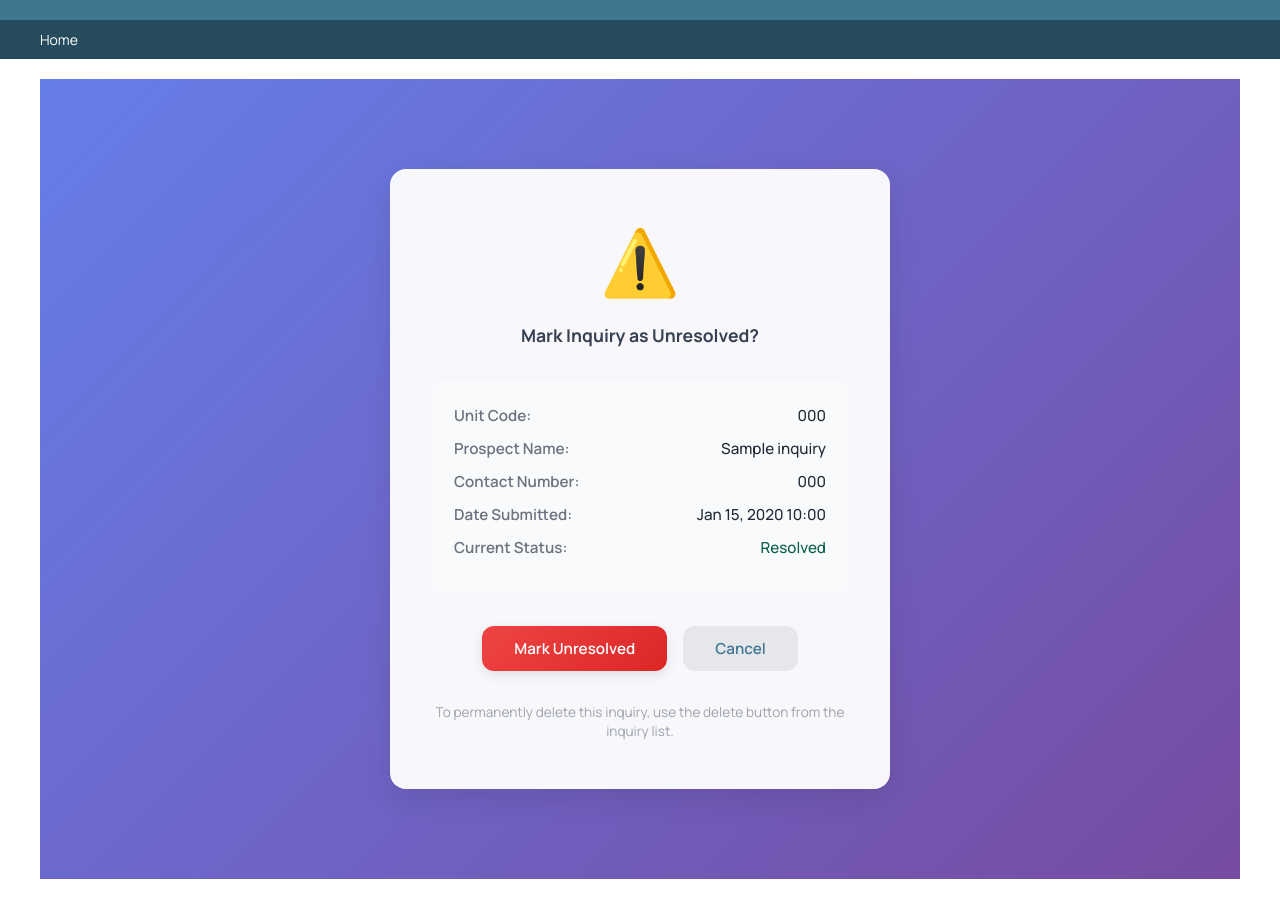
After one commit to phlppdsqtd/NorthLink, a Django app: page /admin-dashboard/inquiries/1/delete/ in a window 1280 px wide. The commit adds this page. Run offline with Django 5.2, Linux system fonts and the light colour scheme; a user stored in the database is signed in; tables that the repository leaves empty hold one stand-in row (values such as "Sample post"); some libraries are stand-ins or nearby versions.

Commit message:
added inquiries feature and table, allowing tenants to submit them and admins to read and mark them as resolved

```diff
--- a/admin_dashboard/urls.py
+++ b/admin_dashboard/urls.py
@@ -19,4 +19,7 @@ urlpatterns = [
     path('bills/<int:pk>/delete/', views.bill_delete, name='bill_delete'),
     path('maintenance/', views.maintenance_list, name='maintenance_list'),
     path('maintenance/<int:pk>/update/', views.maintenance_update, name='maintenance_update'),
+    path('inquiries/', views.inquiry_list, name='inquiry_list'),
+    path('inquiries/<int:pk>/resolve/', views.inquiry_resolve, name='inquiry_resolve'),
+    path('inquiries/<int:pk>/delete/', views.inquiry_delete, name='inquiry_delete'),
 ]
--- a/admin_dashboard/views.py
+++ b/admin_dashboard/views.py
@@ -2,15 +2,22 @@ from django.shortcuts import render
 from django.db.models import Count, Sum, Q
 from django.utils import timezone
 from datetime import timedelta
-from properties.models import Unit, Building
+from properties.models import Unit, Building, Inquiry
 from billing.models import Bill
 from maintenance.models import MaintenanceRequest
 from tenants.models import TenantProfile
 from django.shortcuts import get_object_or_404, redirect
 from django.contrib import messages
 from django.contrib.auth.models import User
+from django.contrib.auth.decorators import login_required, user_passes_test
 from django.db import transaction
 from .forms import UnitForm, TenantForm, BillForm
+
+
+# Admin requirement check function
+def admin_required(user):
+    """Check if user is admin/staff"""
+    return user.is_superuser or user.is_staff
 
 
 def dashboard(request):
@@ -64,8 +71,10 @@ def dashboard(request):
     ).count()
 
     # ===== INQUIRY METRICS =====
-    # Note: Tenant maintenance requests now use MaintenanceRequest model
-    # Prospect inquiries use properties.Inquiry model
+    # Note: Prospect inquiries from unit listings
+    total_inquiries = Inquiry.objects.count()
+    unresolved_inquiries = Inquiry.objects.filter(is_resolved=False).count()
+    recent_inquiries = Inquiry.objects.select_related('unit').order_by('-created_at')[:5]
 
     # ===== BUILDING BREAKDOWN =====
     buildings_data = []
@@ -140,8 +149,9 @@ def dashboard(request):
         'recent_maintenance': recent_maintenance,
 
         # Inquiries
-        # 'total_inquiries': total_inquiries,
-        # 'recent_inquiries': recent_inquiries,
+        'total_inquiries': total_inquiries,
+        'unresolved_inquiries': unresolved_inquiries,
+        'recent_inquiries': recent_inquiries,
 
         # Breakdowns
         'buildings_data': buildings_data,
@@ -165,8 +175,10 @@ def dashboard(request):
 # ===== CUSTOM ADMIN VIEWS =====
 
 # Units Management
+@login_required
+@user_passes_test(admin_required)
 def unit_list(request):
-    units = Unit.objects.select_related('building').all()
+    units = Unit.objects.select_related('building').all().order_by('unit_code')
     return render(request, 'admin_dashboard/unit_list.html', {
         'units': units,
         'page_title': 'Unit Management',
@@ -220,8 +232,10 @@ def unit_delete(request, pk):
     return render(request, 'admin_dashboard/unit_confirm_delete.html', {'unit': unit})
 
 # Tenants Management
+@login_required
+@user_passes_test(admin_required)
 def tenant_list(request):
-    tenants = TenantProfile.objects.select_related('user', 'unit').all()
+    tenants = TenantProfile.objects.select_related('user', 'unit').all().order_by('unit__unit_code')
     return render(request, 'admin_dashboard/tenant_list.html', {
         'tenants': tenants,
         'page_title': 'Tenant Management',
@@ -291,8 +305,10 @@ def tenant_delete(request, pk):
     return render(request, 'admin_dashboard/tenant_confirm_delete.html', {'tenant': tenant})
 
 # Bills Management
+@login_required
+@user_passes_test(admin_required)
 def bill_list(request):
-    bills = Bill.objects.select_related('tenant__user').all()
+    bills = Bill.objects.select_related('tenant__user', 'tenant__unit').all().order_by('tenant__unit__unit_code')
     return render(request, 'admin_dashboard/bill_list.html', {
         'bills': bills,
         'page_title': 'Bill Management',
@@ -302,6 +318,8 @@ def bill_list(request):
         'create_button_text': 'Create Bill'
     })
 
+@login_required
+@user_passes_test(admin_required)
 def bill_create(request):
     if request.method == 'POST':
         form = BillForm(request.POST)
@@ -313,6 +331,8 @@ def bill_create(request):
         form = BillForm()
     return render(request, 'admin_dashboard/bill_form.html', {'form': form, 'title': 'Create Bill'})
 
+@login_required
+@user_passes_test(admin_required)
 def bill_edit(request, pk):
     bill = get_object_or_404(Bill, pk=pk)
     if request.method == 'POST':
@@ -325,6 +345,8 @@ def bill_edit(request, pk):
         form = BillForm(instance=bill)
     return render(request, 'admin_dashboard/bill_form.html', {'form': form, 'title': 'Edit Bill'})
 
+@login_required
+@user_passes_test(admin_required)
 def bill_delete(request, pk):
     bill = get_object_or_404(Bill, pk=pk)
     if request.method == 'POST':
@@ -334,6 +356,8 @@ def bill_delete(request, pk):
     return render(request, 'admin_dashboard/bill_confirm_delete.html', {'bill': bill})
 
 # Maintenance Management
+@login_required
+@user_passes_test(admin_required)
 def maintenance_list(request):
     maintenance_requests = MaintenanceRequest.objects.select_related('tenant__user', 'unit').all()
     return render(request, 'admin_dashboard/maintenance_list.html', {
@@ -343,6 +367,8 @@ def maintenance_list(request):
         'show_create_button': False
     })
 
+@login_required
+@user_passes_test(admin_required)
 def maintenance_update(request, pk):
     maintenance_request = get_object_or_404(MaintenanceRequest, pk=pk)
     if request.method == 'POST':
@@ -353,3 +379,37 @@ def maintenance_update(request, pk):
             messages.success(request, f'Maintenance request status updated to {status.replace("_", " ").title()}!')
         return redirect('admin_dashboard:maintenance_list')
     return render(request, 'admin_dashboard/maintenance_update.html', {'maintenance_request': maintenance_request})
+
+# Unit Inquiries Management
+@login_required
+@user_passes_test(admin_required)
+def inquiry_list(request):
+    inquiries = Inquiry.objects.select_related('unit__building').all().order_by('unit__unit_code', '-created_at')
+    return render(request, 'admin_dashboard/inquiry_list.html', {
+        'inquiries': inquiries,
+        'page_title': 'Unit Inquiries',
+        'page_subtitle': 'Manage prospect inquiries for units',
+        'show_create_button': False
+    })
+
+@login_required
+@user_passes_test(admin_required)
+def inquiry_resolve(request, pk):
+    inquiry = get_object_or_404(Inquiry, pk=pk)
+    if request.method == 'POST':
+        inquiry.is_resolved = not inquiry.is_resolved
+        inquiry.save()
+        status = 'resolved' if inquiry.is_resolved else 'unresolved'
+        messages.success(request, f'Inquiry marked as {status}!')
+        return redirect('admin_dashboard:inquiry_list')
+    return render(request, 'admin_dashboard/inquiry_confirm_delete.html', {'inquiry': inquiry})
+
+@login_required
+@user_passes_test(admin_required)
+def inquiry_delete(request, pk):
+    inquiry = get_object_or_404(Inquiry, pk=pk)
+    if request.method == 'POST':
+        inquiry.delete()
+        messages.success(request, 'Inquiry deleted successfully!')
+        return redirect('admin_dashboard:inquiry_list')
+    return render(request, 'admin_dashboard/inquiry_confirm_delete.html', {'inquiry': inquiry})
--- a/templates/admin_dashboard/dashboard.html
+++ b/templates/admin_dashboard/dashboard.html
@@ -621,6 +621,12 @@
                 <div style="font-size: 0.85rem; opacity: 0.9; margin-bottom: 1rem; color: white;">Handle service requests</div>
                 <div style="font-size: 0.7rem; color: white; opacity: 0.8; background: rgba(0,0,0,0.15); padding: 0.3rem 0.75rem; border-radius: 8px;">/admin-dashboard/maintenance/</div>
             </a>
+            <a href="{% url 'admin_dashboard:inquiry_list' %}" class="action-btn" style="background: linear-gradient(135deg, #ec4899 0%, #db2777 100%); display: flex; flex-direction: column; align-items: center; justify-content: center; padding: 2rem 1.5rem; text-decoration: none; border-radius: 16px; text-align: center;">
+                <div style="font-size: 2.5rem; margin-bottom: 0.75rem; line-height: 1;">💬</div>
+                <div style="font-weight: 700; font-size: 1.1rem; margin-bottom: 0.25rem; color: white;">Unit Inquiries</div>
+                <div style="font-size: 0.85rem; opacity: 0.9; margin-bottom: 1rem; color: white;">Prospect inquiries & follow-ups</div>
+                <div style="font-size: 0.7rem; color: white; opacity: 0.8; background: rgba(0,0,0,0.15); padding: 0.3rem 0.75rem; border-radius: 8px;">/admin-dashboard/inquiries/</div>
+            </a>
         </div>
     </div>
 
--- /dev/null
+++ b/templates/admin_dashboard/inquiry_confirm_delete.html
@@ -0,0 +1,169 @@
+{% extends "admin_dashboard/base.html" %}
+{% load static %}
+
+{% block extrastyle %}
+<style>
+    @import url('https://fonts.googleapis.com/css2?family=Manrope:wght@400;500;600;700;800&display=swap');
+
+    * {
+        font-family: 'Manrope', sans-serif;
+        box-sizing: border-box;
+    }
+
+    .admin-container {
+        background: linear-gradient(135deg, #667eea 0%, #764ba2 100%);
+        min-height: 100vh;
+        padding: 2rem;
+        display: flex;
+        flex-direction: column;
+        align-items: center;
+        justify-content: center;
+    }
+
+    .content-card {
+        background: rgba(255, 255, 255, 0.95);
+        border-radius: 16px;
+        padding: 3rem 2.5rem;
+        box-shadow: 0 10px 30px rgba(0, 0, 0, 0.1);
+        text-align: center;
+        max-width: 500px;
+        width: 100%;
+    }
+
+    .warning-icon {
+        font-size: 4rem;
+        margin-bottom: 1rem;
+    }
+
+    .delete-message {
+        font-size: 1.1rem;
+        color: #374151;
+        margin-bottom: 2rem;
+        line-height: 1.6;
+    }
+
+    .inquiry-details {
+        background: #f9fafb;
+        border-radius: 12px;
+        padding: 1.5rem;
+        margin-bottom: 2rem;
+        text-align: left;
+    }
+
+    .detail-row {
+        display: flex;
+        justify-content: space-between;
+        margin-bottom: 0.75rem;
+        font-size: 0.95rem;
+    }
+
+    .detail-label {
+        font-weight: 600;
+        color: #6b7280;
+    }
+
+    .detail-value {
+        color: #1f2937;
+        font-weight: 500;
+    }
+
+    .button-group {
+        display: flex;
+        gap: 1rem;
+        justify-content: center;
+    }
+
+    .btn-delete {
+        background: linear-gradient(135deg, #ef4444 0%, #dc2626 100%);
+        color: white;
+        padding: 0.75rem 2rem;
+        border: none;
+        border-radius: 12px;
+        font-size: 0.95rem;
+        font-weight: 600;
+        cursor: pointer;
+        transition: all 0.3s ease;
+        box-shadow: 0 4px 12px rgba(0, 0, 0, 0.1);
+    }
+
+    .btn-delete:hover {
+        transform: translateY(-2px);
+        box-shadow: 0 6px 20px rgba(0, 0, 0, 0.15);
+    }
+
+    .btn-cancel {
+        background: #e5e7eb;
+        color: #374151;
+        padding: 0.75rem 2rem;
+        border: none;
+        border-radius: 12px;
+        font-size: 0.95rem;
+        font-weight: 600;
+        text-decoration: none;
+        cursor: pointer;
+        transition: all 0.3s ease;
+        display: inline-block;
+    }
+
+    .btn-cancel:hover {
+        background: #d1d5db;
+        transform: translateY(-2px);
+    }
+</style>
+{% endblock %}
+
+{% block content %}
+<div class="admin-container">
+    <div class="content-card">
+        <div class="warning-icon">⚠️</div>
+        {% if inquiry.is_resolved %}
+            <h2 class="delete-message">Mark Inquiry as Unresolved?</h2>
+        {% else %}
+            <h2 class="delete-message">Mark Inquiry as Resolved?</h2>
+        {% endif %}
+
+        <div class="inquiry-details">
+            <div class="detail-row">
+                <span class="detail-label">Unit Code:</span>
+                <span class="detail-value">{{ inquiry.unit.unit_code }}</span>
+            </div>
+            <div class="detail-row">
+                <span class="detail-label">Prospect Name:</span>
+                <span class="detail-value">{{ inquiry.prospect_name }}</span>
+            </div>
+            <div class="detail-row">
+                <span class="detail-label">Contact Number:</span>
+                <span class="detail-value">{{ inquiry.contact_number }}</span>
+            </div>
+            <div class="detail-row">
+                <span class="detail-label">Date Submitted:</span>
+                <span class="detail-value">{{ inquiry.created_at|date:"M d, Y H:i" }}</span>
+            </div>
+            <div class="detail-row">
+                <span class="detail-label">Current Status:</span>
+                <span class="detail-value">
+                    {% if inquiry.is_resolved %}
+                        <span style="color: #065f46;">Resolved</span>
+                    {% else %}
+                        <span style="color: #92400e;">Unresolved</span>
+                    {% endif %}
+                </span>
+            </div>
+        </div>
+
+        <form method="POST" style="margin-bottom: 2rem;">
+            {% csrf_token %}
+            <div class="button-group">
+                <button type="submit" class="btn-delete">
+                    {% if inquiry.is_resolved %}Mark Unresolved{% else %}Mark Resolved{% endif %}
+                </button>
+                <a href="{% url 'admin_dashboard:inquiry_list' %}" class="btn-cancel">Cancel</a>
+            </div>
+        </form>
+
+        <p style="font-size: 0.85rem; color: #9ca3af; margin: 0;">
+            To permanently delete this inquiry, use the delete button from the inquiry list.
+        </p>
+    </div>
+</div>
+{% endblock %}
```
Also changed, not shown: templates/admin_dashboard/inquiry_list.html (added, +192 -0 lines), tenants/templates/tenants/login.html (+9 -0 lines).
